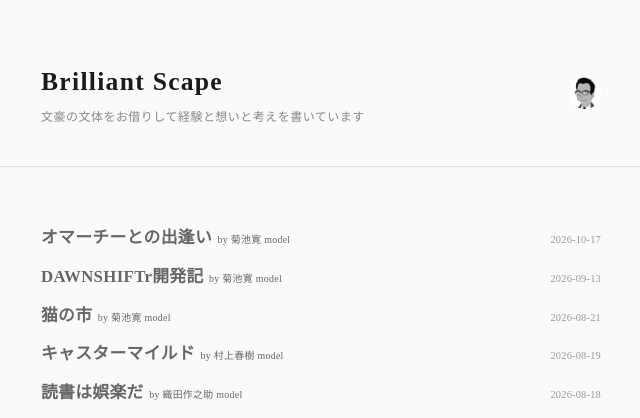
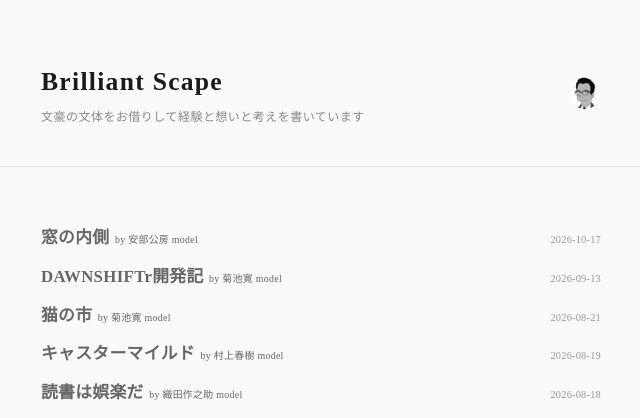
Before and after one commit to yozniax/logs, a Jekyll site: the page built from index.md, in a window 1280 px wide. Shown: the top 418 px of the page, without its empty margins (319-959 px from the left). Built offline with Jekyll 4.4.1, drawn with Linux system fonts in a browser that asks for light colours; some web fonts are replaced; part of the change alters nothing that is shown.

Commit message:
Rewrite Omarchy essay in Kobo Abe model
Co-authored-by: Copilot <223556219+Copilot@users.noreply.github.com>

```diff
--- a/_posts/2026-10-17-omarchy-deai.md
+++ b/_posts/2026-10-17-omarchy-deai.md
@@ -1,36 +1,28 @@
 ---
 layout: post
-title: "オマーチーとの出逢い"
+title: "窓の内側"
 date: 2026-10-17 17:44:00 +0900
 tags:
-  - 菊池寛
+  - 安部公房
 
 permalink: /omarchy/
 ogp:
   flolinr:
-    url: https://github.com/omacom/omarchy-plugin-marketplace/issues/11908#event-33505322411
-    title: "[Plugin]: Flolinr — Omarchy Plugin Marketplace"
-    source: GitHub
+    url: https://plugins.omarchy.org/plugin.html?id=yozniax.flolinr
+    title: "Flolinr — Omarchy Plugins"
+    source: Omarchy Plugins
 ---
 
-先日、私はOmarchy Night Tokyoという催しに出かけた。そこでDHH氏に会い、愛用のThinkPadにサインをもらった。ついこの間まで、私にとってOmarchyは、妙な名前のLinuxディストリビューションに過ぎなかった。それが今では、週末の時間を惜しみなく注ぎ込む開発環境になり、その開発を始めた人に会いに行くまでになったのである。人の趣味というものは、どこで曲がり角に出会うか分からない。
+先日、Omarchy Night TokyoでDHH氏に会った。僕のThinkPadに、彼のサインがある。サインは名前を記すだけの行為だが、機械の表面に他人の痕跡が残ると、道具の所有者は少しだけ不明になる。ついこの間まで、OmarchyはRedditで見かける、変な名前のLinuxに過ぎなかった。Ubuntu、Zorinを経てFedoraを使っていた僕は、Linuxには前から興味があったが、Omarchyを選んだのはQuattoroの画面に惹かれたからだ。レトロテックとヴェイパーウェイヴ。その外装を見て、試しに入れてみた。ところが、インストールされたのは、見慣れたデスクトップの別の装飾ではなかった。僕は、窓の置き方を覚え直すことになった。
 
-生成AIの革命が起こる前、私はアプリを作る側の人間ではなかった。作りたいものはいくつもあったが、技術の壁の前でいつも立ち止まった。ところが、バイブコーディングというものが現れてから、私は自分の考えを言葉にし、AIに助けてもらいながらアプリを作れるようになった。週末は、ほとんど個人開発に費やしている。気がつけば日曜の夕方で、時計を見て驚く。時間が溶けるという表現は、誇張ではない。こんな楽しみが自分に待っていたとは、少し前まで思いもしなかった。小さな機能でも、自分が欲しいと思ったものが画面に現れる。そのたび、作るということが、遠くから眺めるものではなくなっていく。一方、Linuxのディストリビューションには以前から興味があった。Ubuntuを使い、Zorinを試し、ここしばらくはFedoraを使っていた。RedditでOmarchyという名を見かけても、最初は「変な名前だな」と思って、ろくに気に留めなかった。ところがOmarchy Quattoroが出た。レトロテックで、ヴェイパーウェイヴを思わせる画面に惹かれ、試しに入れてみたのである。見た目は軽やかだったが、使い始めると、これがなかなか難物だった。
-
-何十年も慣れてきたのは、マウスで窓をつかみ、デスクトップの好きな場所に置くやり方である。Omarchyでは、窓は固定されている。しかも、知らないキーバインドを覚えなくてはならない。初めは、画面をどう扱えばよいのか分からず、何をするにも調べていた。ところが、覚えるのにそれほど時間はかからなかった。指が先に動き、頭があとから追いつく。いわゆるマッスルメモリーが身につくと、ウィンドウを一つずつマウスで動かすことさえ、まどろっこしく感じるようになった。いつの間にか、macOSを使うのも少々面倒に思えてきた。操作を覚える苦労より、覚えたあとに何も考えず手が動く快さの方が勝ったのである。新しい環境に慣れるとは、単に手順を記憶することではない。以前の自分の動きが、少しずつ不自由に感じられるようになることなのかもしれない。なぜ、これほど自分に合ったのか。答えを見つけたのは、DHH氏のRails Worldでの講演をYouTubeでみたときだった。
+マウスで窓をつかみ、デスクトップの好きな位置に置く。その習慣は何十年も使ってきた身体の一部だった。Omarchyでは窓は固定され、操作はキーボードに移る。知らないキーの組み合わせを一つずつ覚えなければならない。最初は、画面の前で自分が異邦人になったようだった。だが、異邦人でいる時間は長くなかった。指が先に動き、意識がそのあとを追う。配置を考える手間が消えると、反対に、マウスで窓を動かす動作が余計なものに見えてくる。macOSまで、少し遠い場所に移った。習慣は、便利さを測る物差しでもあったらしい。僕の物差しそのものが、いつの間にか取り替わっていた。なぜ、この環境がこれほど自分に合うのか。その問いに輪郭を与えたのが、DHH氏のRails Worldでの講演だった。
 
 {% include youtube_embed.html id="vDjW_dRyKXY" title="DHH — Rails World 2026" %}
 
-講演は、肖像画からカメラ、さらにスマートフォンへという写真の歴史をたとえにしていた。かつて肖像画を残すには、金も時間もかかった。カメラが写真を広く行き渡らせ、スマートフォンは、ほとんど意識せずに誰もが撮れるものにした。作る費用が下がると、作る人も、作られるものも増える。DHH氏は、生成AIもまた、ものづくりの敷居を下げると見る。私は二十年ほど前、Railsを身につけようとして挫折した。そのRailsを作った人が、「Rubyより好きなプログラミング言語は英語だ」と語り、もう細かなコードを書くことより、何を作りたいかを伝える時代だと言う。その言葉は、開発者だけの話ではなかった。かつて作れずにいた私にも、作る側へ来てよいのだと言われたように感じた。何を作るかを考え、結果を確かめるのも、立派な開発の仕事なのである。講演の中で、Omarchyはその考えをコンピューター全体に広げた例として登場する。気に入らないところがあれば、OSにも手を入れ、自分の使い方に合う小さなアプリまで作る。以前なら、作る手間に見合わないと見送ったようなものが、エージェントの助けで手の届くものになる。さらに、アプリにコマンドラインの入口を用意すれば、アプリごとに別々のAIを置かずとも、利用者自身のエージェントが複数の道具をつないで仕事をできる、という提案もあった。私はその話を、遠い業界の未来予測ではなく、週末の自分がすでに始めていることの説明として聞いた。AIを使った開発と、そのための道具立てとしてのOmarchyが、そこで一つにつながったのである。コードを覚えた量ではなく、何を望むかを考えることが作る仕事の真ん中に来た。私は作り手になったというより、作ることを諦めなくてよくなったのだと思う。
+二十年前、僕はRailsを身につけようとして挫折した。いま、そのRailsを作った人は「Rubyより好きなプログラミング言語は英語だ」と言い、コードの書き方より、作りたいものを伝える時代を語る。講演では、肖像画、カメラ、スマートフォンという写真の変化がたとえに使われた。肖像画には費用と時間が要る。カメラは写真を大衆に開き、スマートフォンは、撮るという行為をほとんど意識の外に置いた。作る費用が下がれば、作る人も、作られる物も増える。生成AIも同じように、制作の入口を広げるという。彼は、細部まで指示して返答を待つのではなく、エージェントに目的を渡し、出来たものを見て判断する仕事を語った。手でコードを書くことが開発の定義ではない。何を望み、結果を確かめるかもまた、開発の一部になる。講演の中でOmarchyは、その考えがコンピューター全体へ広がった例として現れた。OSを自分に合わせ、必要なら電卓や動画編集の道具、Markdownのプレゼンソフトまで作る。かつては手間に見合わなかった小さな不便が、エージェントによって修理の対象になる。アプリにコマンドラインの入口を設ければ、利用者のエージェントが複数のアプリを横断して動ける、という提案もあった。講演を聞いて、僕には別々だった二つのものがつながった。AIを使って作ること。そして、その作業場所を自分で整えられるOmarchy。二十年前に閉じた扉が開いたというより、扉だと思っていた壁に、別の通路が見つかったのだった。
 
-
-
-このサインをもらったThinkPadで、私はOmarchy Pluginsの開発を始めた。私は昔からアウトライナーが好きである。頭の中にあふれる考えを、指とキーボードを直結させるように、なぐり書きする。人に読ませるためでも、体裁の整ったMarkdownにするためでもない。あくまで自分のために、考えを逃がさぬよう書きつけておくのである。そういう道具を求める人は、今も少しはいるはずだと思っていた。個人開発でもFlolinrの名でブラウザー拡張などを作ってみたが、ほかの人にも使ってもらうには、どこへ届ければよいのかが分からなかった。
-
-そこでOmarchy Pluginsに行き着いた。まだアウトライナーが見当たらない。ならば、謎の一番乗りになってみたい。それだけの動機に背中を押され、十時間ほどで作り上げた。先ほど、そのプラグインのPRが通り、公開された。
+その通路を歩いて、僕はFlolinrをOmarchy Pluginsに出した。昔からアウトライナーが好きだった。頭の中で増殖する考えを、指からキーボードへそのまま流し込む。人に見せるためではない。体裁のよいMarkdownを作るためでもない。自分の思考を、いったん外に置くための装置だ。そんな需要は、今も完全には消えていないはずだと思う。Flolinrという名前でブラウザー拡張などを作ってきたが、使ってもらう場所をどう作るかは分からなかった。Omarchy Pluginsにアウトライナーがないことに気づいたとき、僕の動機は単純だった。誰もいない場所の一番乗りになってみたい。謎の一番乗り。その欲望だけで、十時間ほど開発し、ThinkPadにサインを残した本人の作った環境で、プラグインを完成させた。先ほどPRが通り、公開された。
 
 {% include link_ogp.html key="flolinr" %}
 
-公開されたばかりで、誰かが使ってくれるかどうかはまだ分からない。このコミュニティに投稿する日本人も、十人に満たないのではないかと思う。数えたわけではないが、そう思うほど、まだ小さな場所なのだろう。ともあれ、あのThinkPadで作ったものが人の目に触れるところまで来た。その達成感は大きい。
-
-DHH氏を巡っては、政治的な発言への批判もある。私もその意見や姿勢に賛成できないところがある。しかし、賛成できないことがあるからといって、彼の作ったものや、そこから受け取った刺激まで否定する必要はない。それはそれ、これはこれだ。そう思って出かけた催しで本人に会い、ThinkPadにサインまでもらったのだから、私もずいぶん熱を上げたものだ。今、私はOmarchyの上でアプリを作ることを、この上なく楽しんでいる。この熱はいつまで続くのだろう。人々が新しいものを作り、可能性に胸を躍らせる「p(bloom)」の季節か。それとも、半年後か年内にも人類の破滅が来るという「p(doom)」か。DHH氏の楽観も、破滅の予測も、まだ未来の話に過ぎない。ソワソワしても仕方ないが、いま手の届く喜びまで先送りすることはない。私はThinkPadを開き、次の開発にとりかかっている。
+公開されたばかりのプラグインを使う人がいるかどうかは分からない。日本からこの場所に投稿している人も、十人はいないのではないか。数えたわけではない。ただ、誰かが使うかどうかと、作ったという事実は、別の箱に入っている。僕は一つの道具を、使える場所まで運んだ。その達成感は、予想より大きかった。DHH氏には政治的発言への批判がある。僕も彼の意見や姿勢に賛成できない。しかし、意見への賛否と、技術や思想から受け取るものは、同じ秤に載せなくてよい。今、Omarchyでアプリを作ることが楽しい。この状態が続く確率を、彼は「p(bloom)」と呼ぶ。人類の破滅が訪れる確率は「p(doom)」だという。どちらの数値も、僕には測れない。測れないものを前にすると、人は落ち着かなくなる。僕も少しソワソワしている。だが、可能性の計算が終わるまで、作る手を止める必要はない。サインのあるThinkPadを開く。画面には次の窓が並ぶ。僕は、その一つにカーソルを置いた。
```
